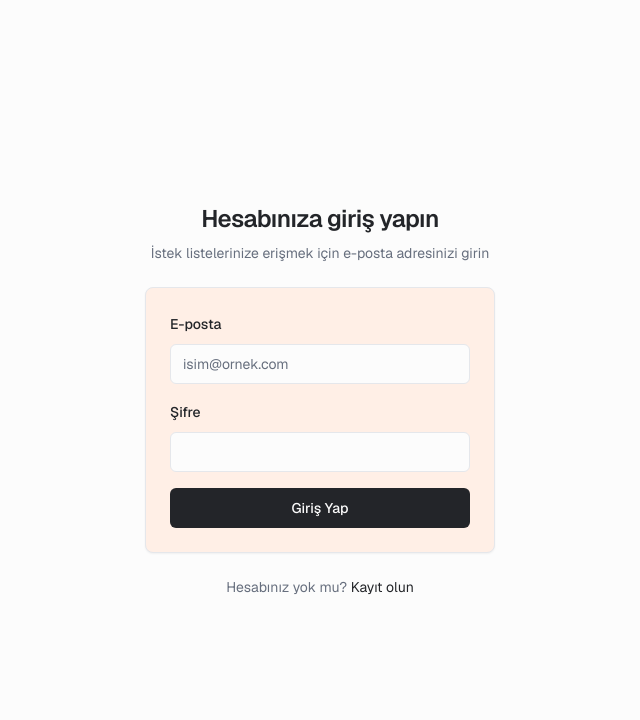
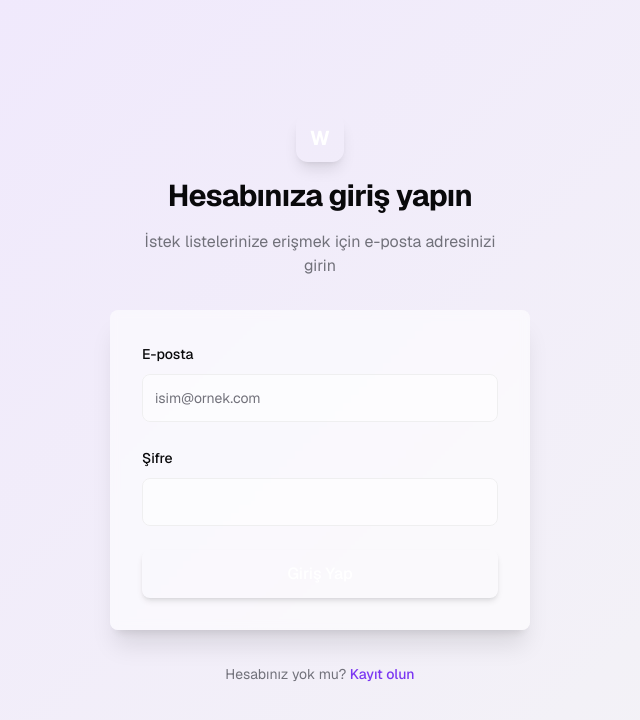
Before and after one commit to tahiryildiz/find-and-fancy-that, a React (Vite) app: page /auth in a window 1280 px wide. Shown: the top 720 px of the page, without its empty margins (320-960 px from the left). Built offline with nearby package versions, Linux system fonts and the light colour scheme.

Commit message:
Refactor: Improve Auth page design
Update the Auth page to a sleek, minimal design, using free color choices.

```diff
--- a/src/components/ui/button.tsx
+++ b/src/components/ui/button.tsx
@@ -5,17 +5,17 @@ import { cva, type VariantProps } from "class-variance-authority"
 import { cn } from "@/lib/utils"
 
 const buttonVariants = cva(
-  "inline-flex items-center justify-center gap-2 whitespace-nowrap rounded-md text-sm font-medium ring-offset-background transition-colors focus-visible:outline-none focus-visible:ring-2 focus-visible:ring-ring focus-visible:ring-offset-2 disabled:pointer-events-none disabled:opacity-50 [&_svg]:pointer-events-none [&_svg]:size-4 [&_svg]:shrink-0",
+  "inline-flex items-center justify-center gap-2 whitespace-nowrap rounded-lg text-sm font-medium ring-offset-background transition-all duration-200 focus-visible:outline-none focus-visible:ring-2 focus-visible:ring-ring focus-visible:ring-offset-2 disabled:pointer-events-none disabled:opacity-50 [&_svg]:pointer-events-none [&_svg]:size-4 [&_svg]:shrink-0",
   {
     variants: {
       variant: {
-        default: "bg-primary text-primary-foreground hover:bg-primary/90",
+        default: "bg-gradient-primary text-primary-foreground hover:shadow-lg hover:scale-[1.02] shadow-md",
         destructive:
-          "bg-destructive text-destructive-foreground hover:bg-destructive/90",
+          "bg-destructive text-destructive-foreground hover:bg-destructive/90 shadow-md hover:shadow-lg",
         outline:
-          "border border-input bg-background hover:bg-accent hover:text-accent-foreground",
+          "border border-input bg-background hover:bg-accent hover:text-accent-foreground shadow-sm hover:shadow-md",
         secondary:
-          "bg-secondary text-secondary-foreground hover:bg-secondary/80",
+          "bg-secondary text-secondary-foreground hover:bg-secondary/80 shadow-sm hover:shadow-md",
         ghost: "hover:bg-accent hover:text-accent-foreground",
         link: "text-primary underline-offset-4 hover:underline",
         elegant: "bg-gradient-card border border-card-border text-foreground hover:bg-hover-subtle shadow-soft",
--- a/src/index.css
+++ b/src/index.css
@@ -2,48 +2,49 @@
 @tailwind components;
 @tailwind utilities;
 
-/* Wishlist Design System - Inspired by minimal, sophisticated inventory layouts */
+/* Modern SaaS Design System - Sleek & Minimal */
 
 @layer base {
   :root {
-    --background: 0 0% 99%;
-    --foreground: 220 8% 15%;
+    --background: 0 0% 100%;
+    --foreground: 240 10% 3.9%;
 
-    --card: 22 100% 95%;
-    --card-foreground: 220 8% 15%;
-    --card-border: 22 100% 90%;
+    --card: 0 0% 100%;
+    --card-foreground: 240 10% 3.9%;
+    --card-border: 240 5% 94%;
 
     --popover: 0 0% 100%;
-    --popover-foreground: 220 8% 15%;
+    --popover-foreground: 240 10% 3.9%;
 
-    --primary: 220 8% 15%;
-    --primary-foreground: 0 0% 98%;
+    --primary: 262 88% 58%;
+    --primary-foreground: 0 0% 100%;
 
-    --secondary: 220 14% 96%;
-    --secondary-foreground: 220 8% 15%;
+    --secondary: 240 4.8% 95.9%;
+    --secondary-foreground: 240 5.9% 10%;
 
-    --muted: 220 14% 96%;
-    --muted-foreground: 220 10% 45%;
+    --muted: 240 4.8% 95.9%;
+    --muted-foreground: 240 3.8% 46.1%;
 
-    --accent: 47 96% 53%;
-    --accent-foreground: 220 8% 15%;
+    --accent: 240 4.8% 95.9%;
+    --accent-foreground: 240 5.9% 10%;
 
-    --destructive: 0 72% 51%;
+    --destructive: 0 84% 60%;
     --destructive-foreground: 0 0% 98%;
 
-    --border: 220 13% 91%;
-    --input: 220 13% 91%;
-    --ring: 220 8% 15%;
+    --border: 240 5.9% 90%;
+    --input: 240 5.9% 90%;
+    --ring: 262 88% 58%;
 
-    /* Custom wishlist tokens */
-    --brand-subtle: 220 14% 96%;
-    --brand-text: 220 10% 45%;
-    --hover-subtle: 220 20% 98%;
-    --shadow-soft: 220 13% 91%;
+    /* Custom SaaS tokens */
+    --brand-subtle: 240 4.8% 95.9%;
+    --brand-text: 240 3.8% 46.1%;
+    --hover-subtle: 262 88% 95%;
+    --shadow-soft: 240 3.8% 15%;
 
-    /* Gradients for enhanced aesthetics */
-    --gradient-subtle: linear-gradient(135deg, hsl(220 14% 98%), hsl(220 14% 96%));
-    --gradient-card: linear-gradient(135deg, hsl(0 0% 100%), hsl(220 14% 99%));
+    /* Modern gradients */
+    --gradient-subtle: linear-gradient(135deg, hsl(262 88% 95%), hsl(240 4.8% 95.9%));
+    --gradient-card: linear-gradient(135deg, hsl(0 0% 100%), hsl(240 4.8% 99%));
+    --gradient-primary: linear-gradient(135deg, hsl(262 88% 58%), hsl(262 88% 68%));
 
     --radius: 0.5rem;
 
--- a/src/pages/Auth.tsx
+++ b/src/pages/Auth.tsx
@@ -57,25 +57,31 @@ export default function Auth() {
   };
 
   return (
-    <div className="min-h-screen bg-background flex flex-col items-center justify-center px-4">
-      <div className="mx-auto flex w-full flex-col justify-center space-y-6 sm:w-[350px]">
-        <div className="flex flex-col space-y-2 text-center">
-          <h1 className="text-2xl font-semibold tracking-tight">
+    <div className="min-h-screen bg-gradient-subtle flex flex-col items-center justify-center px-4">
+      <div className="mx-auto flex w-full flex-col justify-center space-y-8 sm:w-[420px]">
+        {/* Logo/Brand Section */}
+        <div className="flex flex-col space-y-4 text-center">
+          <div className="mx-auto w-12 h-12 bg-gradient-primary rounded-xl flex items-center justify-center shadow-lg">
+            <span className="text-xl font-bold text-primary-foreground">W</span>
+          </div>
+          <h1 className="text-3xl font-bold tracking-tight text-foreground">
             {isLogin ? 'Hesabınıza giriş yapın' : 'Hesap oluşturun'}
           </h1>
-          <p className="text-sm text-muted-foreground">
+          <p className="text-brand-text max-w-sm mx-auto">
             {isLogin
               ? 'İstek listelerinize erişmek için e-posta adresinizi girin'
               : 'Başlamak için aşağıdaki bilgileri girin'
             }
           </p>
         </div>
-        <Card>
-          <CardContent className="pt-6">
-            <form onSubmit={handleSubmit} className="space-y-4">
+
+        {/* Auth Form */}
+        <Card className="border-0 shadow-xl bg-card/60 backdrop-blur-sm">
+          <CardContent className="p-8">
+            <form onSubmit={handleSubmit} className="space-y-6">
               {!isLogin && (
                 <div className="space-y-2">
-                  <Label htmlFor="displayName">İsim</Label>
+                  <Label htmlFor="displayName" className="text-sm font-medium text-foreground">İsim</Label>
                   <Input
                     id="displayName"
                     placeholder="Adınız"
@@ -84,11 +90,12 @@ export default function Auth() {
                     onChange={(e) => setDisplayName(e.target.value)}
                     required={!isLogin}
                     disabled={loading}
+                    className="h-12 rounded-lg border-card-border bg-background/50 focus:bg-background transition-colors"
                   />
                 </div>
               )}
               <div className="space-y-2">
-                <Label htmlFor="email">E-posta</Label>
+                <Label htmlFor="email" className="text-sm font-medium text-foreground">E-posta</Label>
                 <Input
                   id="email"
                   placeholder="isim@ornek.com"
@@ -97,10 +104,11 @@ export default function Auth() {
                   onChange={(e) => setEmail(e.target.value)}
                   required
                   disabled={loading}
+                  className="h-12 rounded-lg border-card-border bg-background/50 focus:bg-background transition-colors"
                 />
               </div>
               <div className="space-y-2">
-                <Label htmlFor="password">Şifre</Label>
+                <Label htmlFor="password" className="text-sm font-medium text-foreground">Şifre</Label>
                 <Input
                   id="password"
                   type="password"
@@ -108,39 +116,33 @@ export default function Auth() {
                   onChange={(e) => setPassword(e.target.value)}
                   required
                   disabled={loading}
+                  className="h-12 rounded-lg border-card-border bg-background/50 focus:bg-background transition-colors"
                 />
               </div>
-              <Button type="submit" className="w-full" disabled={loading}>
+              <Button
+                type="submit"
+                className="w-full h-12 text-base font-medium"
+                disabled={loading}
+              >
                 {loading ? 'Yükleniyor...' : (isLogin ? 'Giriş Yap' : 'Hesap Oluştur')}
               </Button>
             </form>
           </CardContent>
         </Card>
-        <p className="px-8 text-center text-sm text-muted-foreground">
-          {isLogin ? (
-            <>
-              Hesabınız yok mu?{' '}
-              <Button
-                variant="link"
-                onClick={() => setIsLogin(false)}
-                className="p-0 h-auto font-normal underline-offset-4"
-              >
-                Kayıt olun
-              </Button>
-            </>
-          ) : (
-            <>
-              Zaten hesabınız var mı?{' '}
-              <Button
-                variant="link"
-                onClick={() => setIsLogin(true)}
-                className="p-0 h-auto font-normal underline-offset-4"
-              >
-                Giriş yapın
-              </Button>
-            </>
-          )}
-        </p>
+
+        {/* Switch Mode */}
+        <div className="text-center">
+          <span className="text-sm text-brand-text">
+            {isLogin ? 'Hesabınız yok mu? ' : 'Zaten hesabınız var mı? '}
+          </span>
+          <Button
+            variant="link"
+            onClick={() => setIsLogin(!isLogin)}
+            className="p-0 h-auto font-medium text-primary hover:text-primary/80"
+          >
+            {isLogin ? 'Kayıt olun' : 'Giriş yapın'}
+          </Button>
+        </div>
       </div>
     </div>
   );
```
